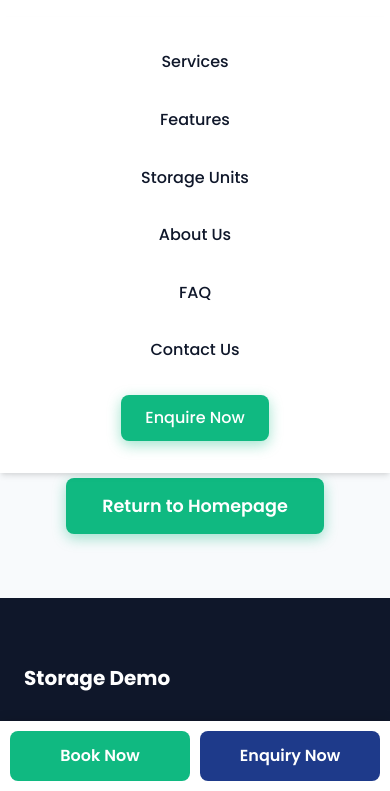
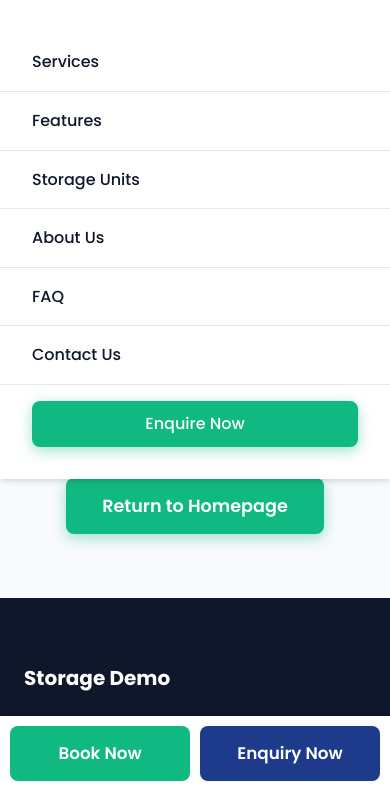
Before and after one commit to RupeshJadhav14/Storage-Facility-Demo, a plain HTML site: page 404.html in a window 390 px wide. Both pictures are taken after a click on the button "Toggle Navigation". Shown: the part 53-844 px from the top of the page. Drawn offline with Linux system fonts and the light colour scheme.

Commit message:
css update

```diff
--- a/style.css
+++ b/style.css
@@ -730,7 +730,6 @@ footer {
   .about-img {
     height: 350px;
   }
-
   .contact-info {
     padding: 1.5rem;
   }
@@ -743,12 +742,32 @@ footer {
     width: 100%;
     background: white;
     flex-direction: column;
-    padding: 2rem 0;
+    padding: 1rem 0;
+    gap: 0;
+    align-items: stretch;
     box-shadow: var(--shadow-md);
   }
 
   .nav-links.active {
     display: flex;
+  }
+
+  .nav-links a {
+    padding: 1rem 2rem;
+    border-bottom: 1px solid var(--border-color);
+    width: 100%;
+    display: block;
+  }
+
+  .nav-links a::after {
+    display: none;
+  }
+
+  .nav-links .btn {
+    margin: 1rem 2rem;
+    width: calc(100% - 4rem);
+    text-align: center;
+    border-bottom: none;
   }
 
   .hamburger {
@@ -773,12 +792,18 @@ footer {
 
 .sticky-btn {
   flex: 1;
+  display: flex;
+  align-items: center;
+  justify-content: center;
   text-align: center;
-  padding: 12px 10px;
+  padding: 14px 10px;
   border-radius: var(--radius-md);
   font-weight: 600;
-  font-size: 1rem;
+  font-size: 1.05rem;
   transition: var(--transition);
+  text-decoration: none;
+  color: white !important;
+  box-shadow: var(--shadow-sm);
 }
 
 .sticky-enquire {
```
